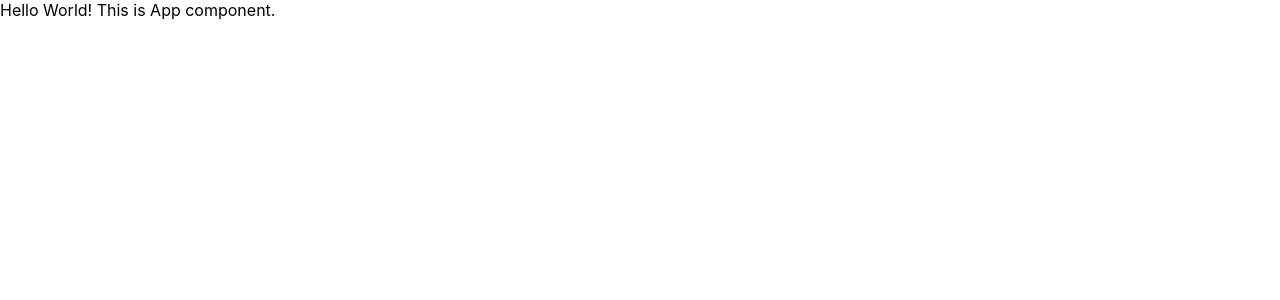
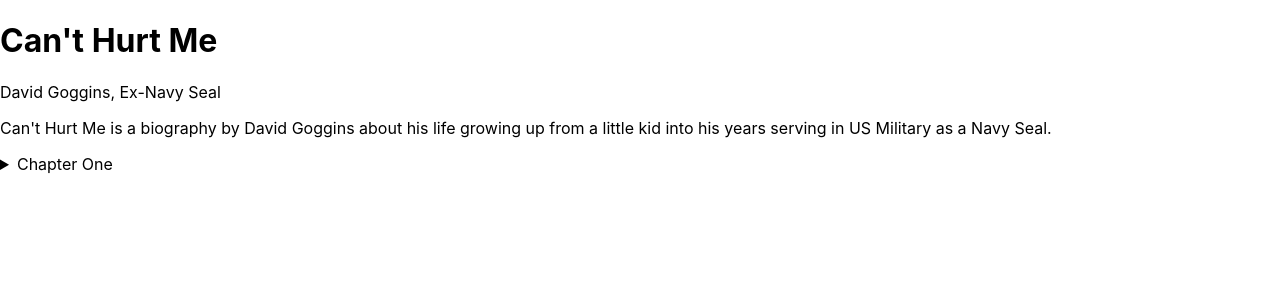
Before and after one commit to juancarlosoriano/project1, a React (Create React App) app: page / in a window 1280 px wide. Shown: the top 300 px of the page. Built offline with nearby package versions, Linux system fonts and the light colour scheme.

Commit message:
Added general component structure

```diff
--- a/src/Components/App.jsx
+++ b/src/Components/App.jsx
@@ -1,7 +1,24 @@
 import React from "react";
 
-const App = () => {
-  return <div>Hello World! This is App component.</div>;
-};
+const App = () => (
+  <main id="app">
+    <header id="description-header">
+      <h1>Can't Hurt Me</h1>
+      <span>David Goggins, Ex-Navy Seal</span>
+    </header>
+    <div id="summary">
+      <p>
+        Can't Hurt Me is a biography by David Goggins about his life growing up
+        from a little kid into his years serving in US Military as a Navy Seal.
+      </p>
+    </div>
+    <section id="table-of-contents">
+      <details>
+        <summary>Chapter One</summary>
+        <p>This is the description of Chapter One</p>
+      </details>
+    </section>
+  </main>
+);
 
 export default App;
```
